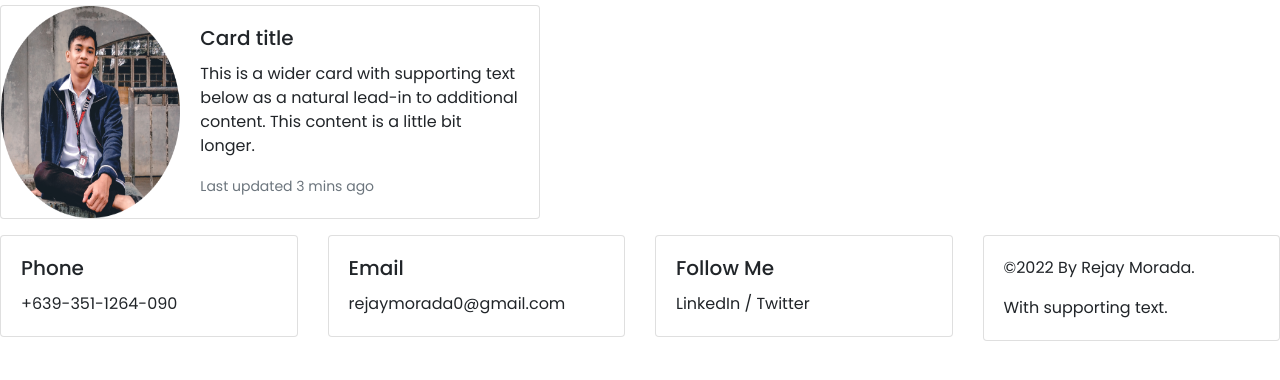
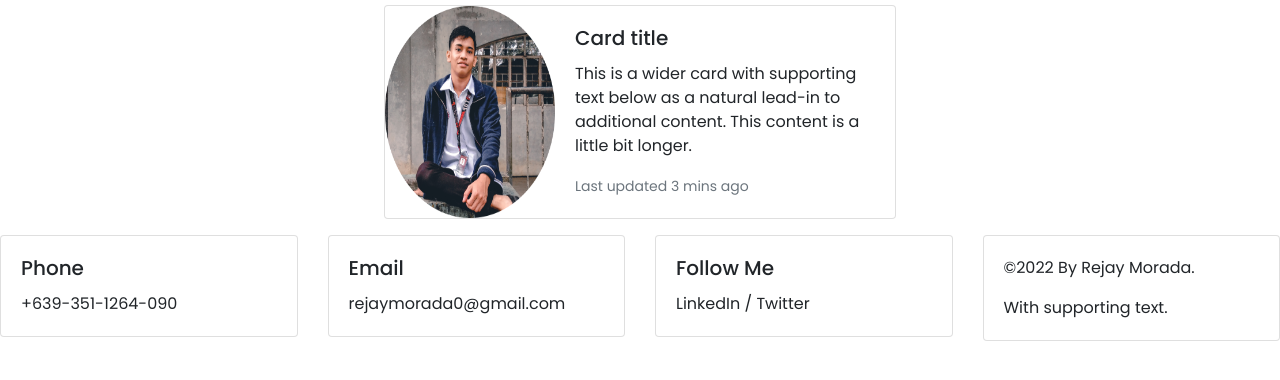
Before and after one commit to RejayMorada0/RejayMorada, a plain HTML site: page index.html in a window 1280 px wide. Shown: the part 74-454 px from the top of the page. Drawn offline with nearby package versions, Linux system fonts and the light colour scheme.

Commit message:
Add Files

```diff
--- a/css/home.css
+++ b/css/home.css
@@ -29,6 +29,13 @@ a:focus {
     font-size: 35px;
 }
 
+section {
+    display: block;
+    margin-left: auto;
+    margin-right: auto;
+    width: 40%;
+}
+
 @media only screen and (min-width:1000px) {
     #navbarToggleExternalContent {
         display: flex;
```
